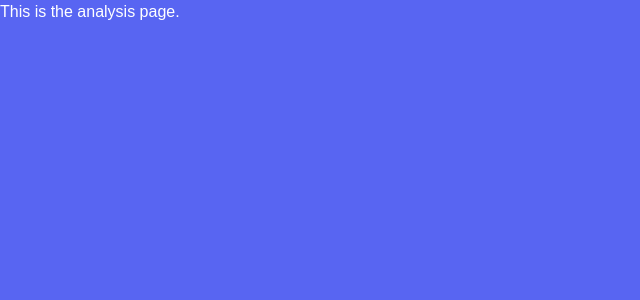
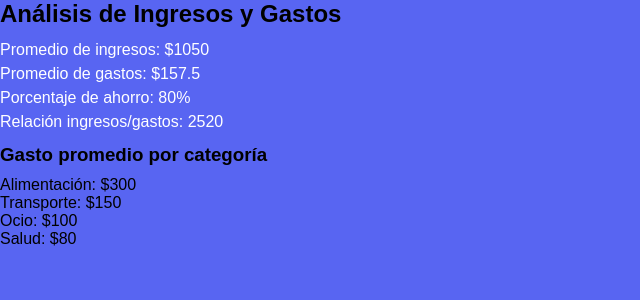
Before and after one commit to Ch31ios/Finance_app, a React (Vite) app: page /analysis in a window 1280 px wide. Shown: the top 300 px of the page, without its empty margins (0-640 px from the left). Built offline with nearby package versions, Linux system fonts and the light colour scheme.

Commit message:
Base de pagina de analisis y categorías

```diff
--- a/src/pages/Analysis/Analysis.jsx
+++ b/src/pages/Analysis/Analysis.jsx
@@ -1,9 +1,38 @@
 import "./Analysis.scss";
 
 function Analysis() {
+  const ingresos = [1000, 1200, 950];
+  const gastosPorCategoria = {
+    Alimentación: 300,
+    Transporte: 150,
+    Ocio: 100,
+    Salud: 80,
+  };
+
+  const totalIngresos = ingresos.reduce((acc, val) => acc + val, 0);
+  const gastos = Object.values(gastosPorCategoria);
+  const totalGastos = gastos.reduce((acc, val) => acc + val, 0);
+  const porcentajeAhorro = totalIngresos > 0 && (totalIngresos - totalGastos) > 0 ? ((totalIngresos - totalGastos) / totalIngresos) * 100 : 0;
+  const promedioIngresos = ingresos.length > 0 ? totalIngresos / ingresos.length : 0;
+  const promedioGastos = gastos.length > 0 ? totalGastos / gastos.length : 0;
+
   return (
     <div className="analysis">
-      <p>This is the analysis page.</p>
+      <h2>Análisis de Ingresos y Gastos</h2>
+
+      <div className="summary">
+        <p>Promedio de ingresos: ${promedioIngresos}</p>
+        <p>Promedio de gastos: ${promedioGastos}</p>
+        <p>Porcentaje de ahorro: {porcentajeAhorro}%</p>
+        <p>Relación ingresos/gastos: {totalIngresos - totalGastos}</p>
+      </div>
+
+      <h3>Gasto promedio por categoría</h3>
+      <ul className="categorias">
+        {Object.entries(gastosPorCategoria).map(([cat, val]) => (
+          <li key={cat}>{cat}: ${val}</li>
+        ))}
+      </ul>
     </div>
   );
 }
--- a/src/pages/CategoryManager/CategoryManager.jsx
+++ b/src/pages/CategoryManager/CategoryManager.jsx
@@ -1,9 +1,37 @@
 import "./CategoryManager.scss";
+import React, { useState, useRef } from 'react';
 
 function CategoryManager() {
+  const [categorias, setCategorias] = useState(['Hogar', 'Viajes' , 'Alimentacion']);
+  const inputRef = useRef();
+
+  const eliminar = (nombre) => {
+    setCategorias(categorias.filter(cat => cat !== nombre));
+  };
+
+  const agregar = () => {
+    const nombre = inputRef.current.value;
+    if (nombre) {
+      setCategorias([...categorias, nombre]);
+    }
+    inputRef.current.value = '';
+  };
+
   return (
-    <div className="category-manager">
-      <p>This is the category manager page.</p>
+    <div className="category-container">
+      <h2>Categorías de Gastos</h2>
+      <ul>
+        {categorias.map((cat, index) => (
+          <li key={index}>
+            <span>{cat}</span>
+            <button onClick={() => eliminar(cat)}>X</button>
+          </li>
+        ))}
+      </ul>
+      <div>
+      <input type="text" ref={inputRef} />
+        <button onClick={agregar}>Agregar categoría</button>
+      </div>
     </div>
   );
 }
```
Also changed, not shown: 1 other file (tests, documents, lock files or other folders).
